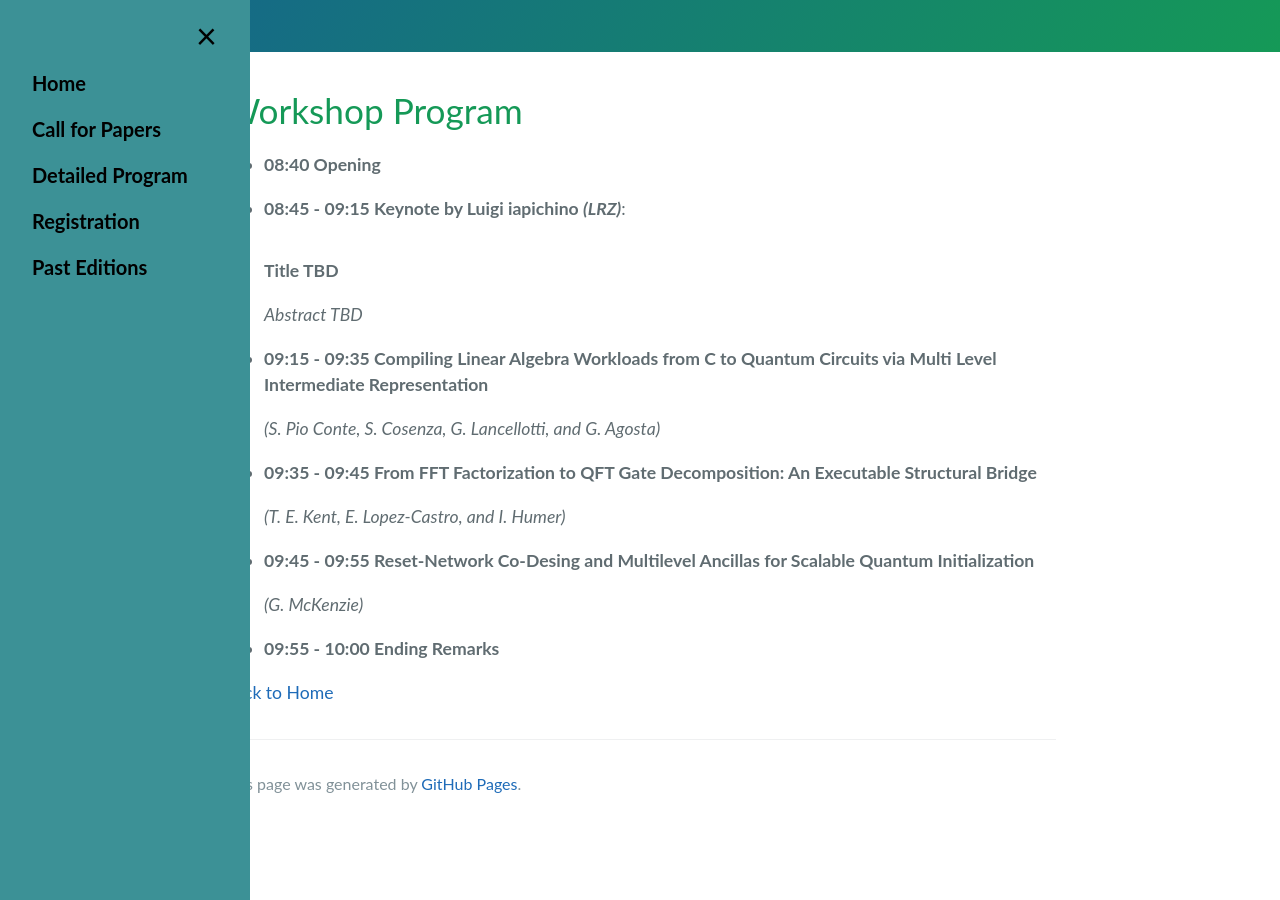
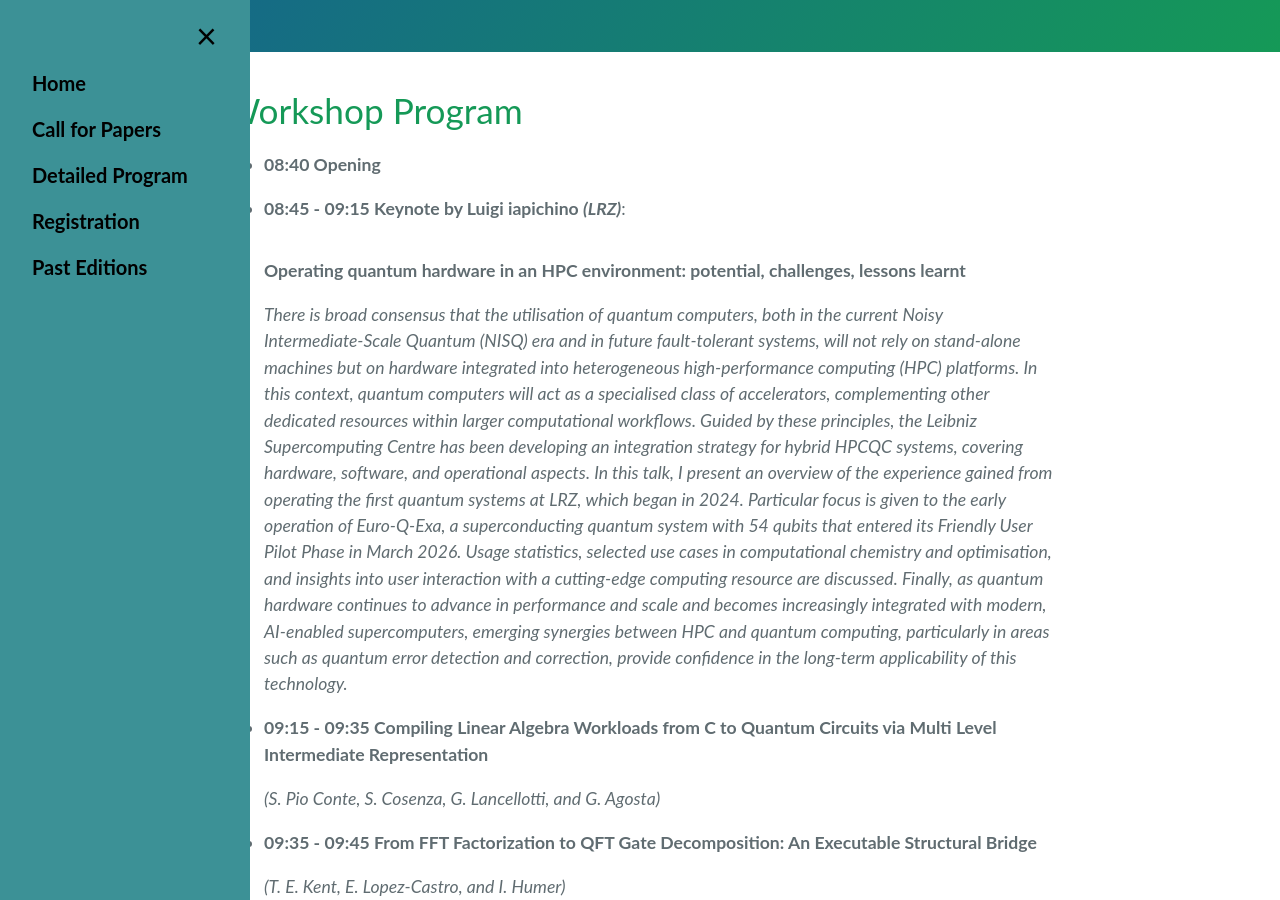
Before and after one commit to HPQCI/HPQCI.github.io, a Jekyll site: the page built from program.md, in a window 1280 px wide and 900 px high, scrolled down 377 px. Built offline with Jekyll 4.4.1, drawn with Linux system fonts in a browser that asks for light colours.

Commit message:
Update keynote details

```diff
--- a/program.md
+++ b/program.md
@@ -13,8 +13,8 @@ title: Workshop Program
 	<li>
 		<p style="display:inline-block;">
 		  <b>08:45 - 09:15  Keynote by Luigi iapichino <i>(LRZ)</i></b>:</p>
-		  <p><b>Title TBD</b></p>
-		  <p><i>Abstract TBD</i></p>
+		  <p><b>Operating quantum hardware in an HPC environment: potential, challenges, lessons learnt</b></p>
+		  <p><i>There is broad consensus that the utilisation of quantum computers, both in the current Noisy Intermediate‑Scale Quantum (NISQ) era and in future fault‑tolerant systems, will not rely on stand‑alone machines but on hardware integrated into heterogeneous high‑performance computing (HPC) platforms. In this context, quantum computers will act as a specialised class of accelerators, complementing other dedicated resources within larger computational workflows. Guided by these principles, the Leibniz Supercomputing Centre has been developing an integration strategy for hybrid HPCQC systems, covering hardware, software, and operational aspects. In this talk, I present an overview of the experience gained from operating the first quantum systems at LRZ, which began in 2024. Particular focus is given to the early operation of Euro‑Q‑Exa, a superconducting quantum system with 54 qubits that entered its Friendly User Pilot Phase in March 2026. Usage statistics, selected use cases in computational chemistry and optimisation, and insights into user interaction with a cutting‑edge computing resource are discussed. Finally, as quantum hardware continues to advance in performance and scale and becomes increasingly integrated with modern, AI‑enabled supercomputers, emerging synergies between HPC and quantum computing, particularly in areas such as quantum error detection and correction, provide confidence in the long‑term applicability of this technology.</i></p>
 	</li>
 	<li>
 		<p>
```
